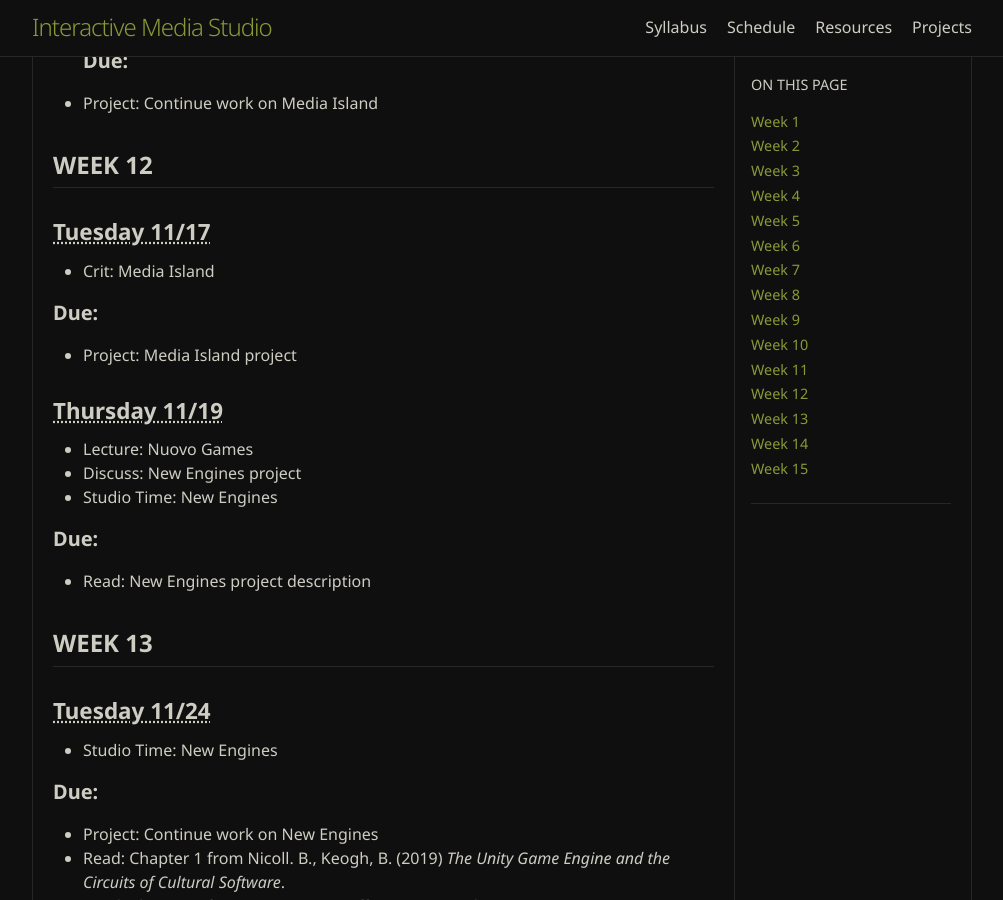
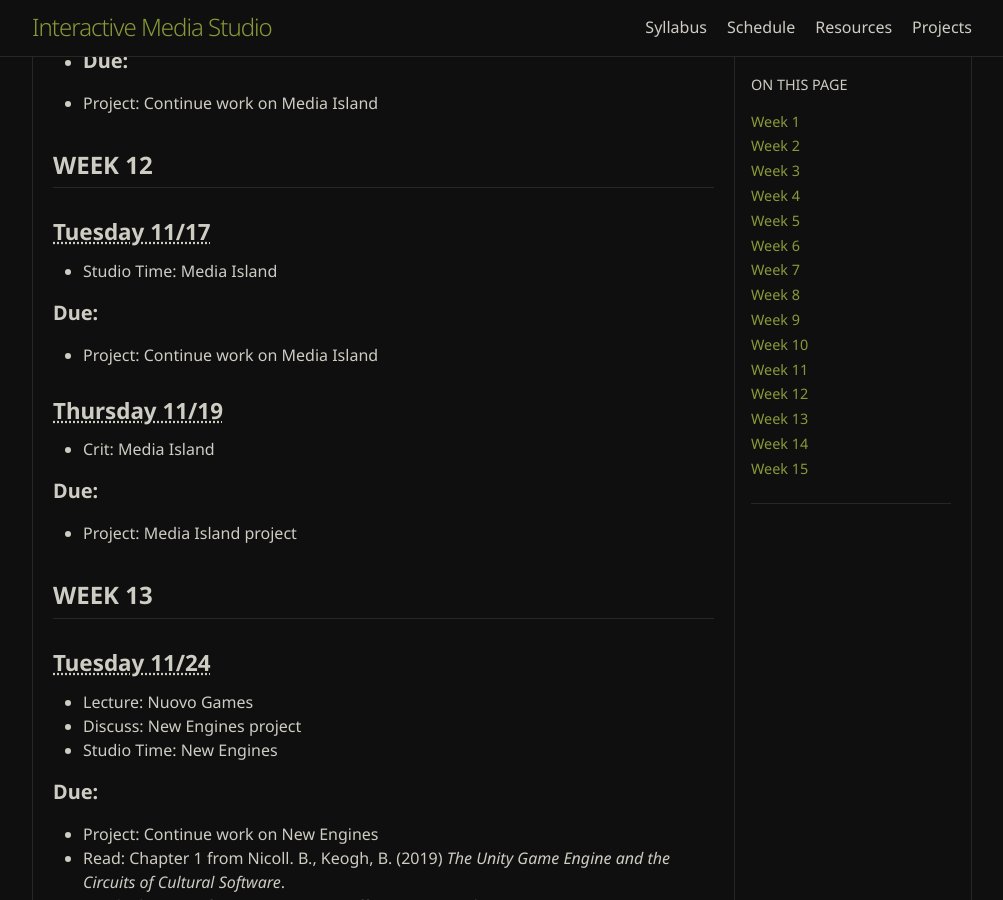
Before and after one commit to vinnyroca/interactivemediastudio, a Jekyll site: the page built from schedule.md, in a window 1280 px wide and 900 px high, scrolled down 6589 px. Shown: the whole window, without its empty margins (138-1141 px from the left). Built offline with Jekyll 4.4.1, drawn with Linux system fonts in a browser that asks for light colours; some web fonts are replaced.

Commit message:
Update schedule.md

```diff
--- a/schedule.md
+++ b/schedule.md
@@ -251,6 +251,7 @@ permalink: /schedule/
 ### Thursday 11/12
 
 - Studio Time: Media Island
+-
 #### Due:
 
 - Project: Continue work on Media Island
@@ -259,27 +260,27 @@ permalink: /schedule/
 
 ### Tuesday 11/17
 
+- Studio Time: Media Island
+
+#### Due:
+
+- Project: Continue work on Media Island
+
+### Thursday 11/19
+
 - Crit: Media Island
 
 #### Due:
 
 - Project: Media Island project
 
-### Thursday 11/19
-
-- Lecture: Nuovo Games
-- Discuss: New Engines project
-- Studio Time: New Engines
-
-#### Due:
-
-- Read: New Engines project description
-
 
 ## Week 13
 
 ### Tuesday 11/24
 
+- Lecture: Nuovo Games
+- Discuss: New Engines project
 - Studio Time: New Engines
 
 #### Due:
```
